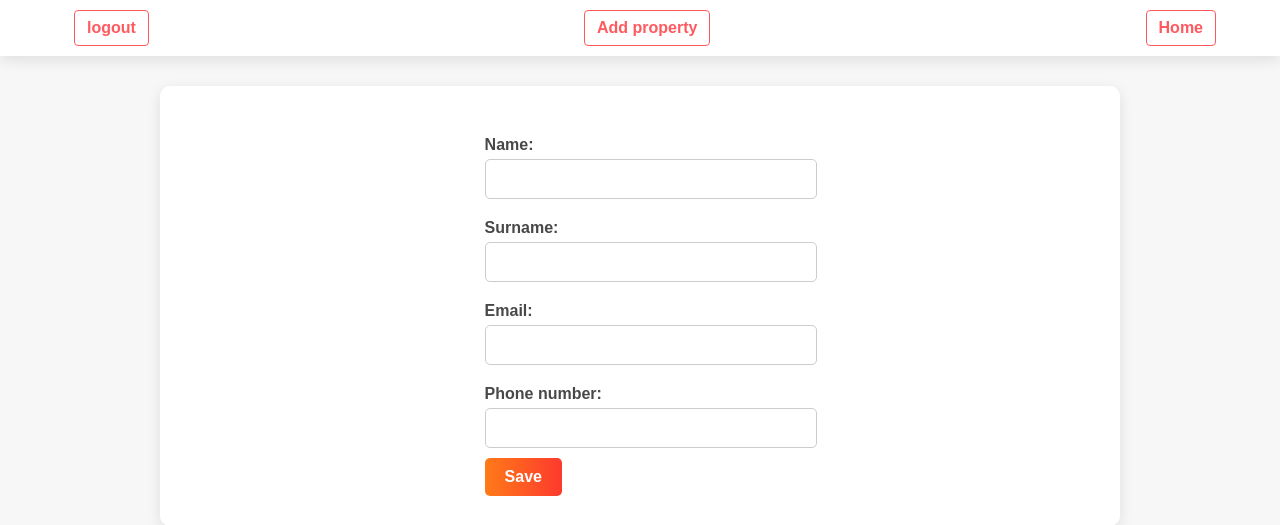
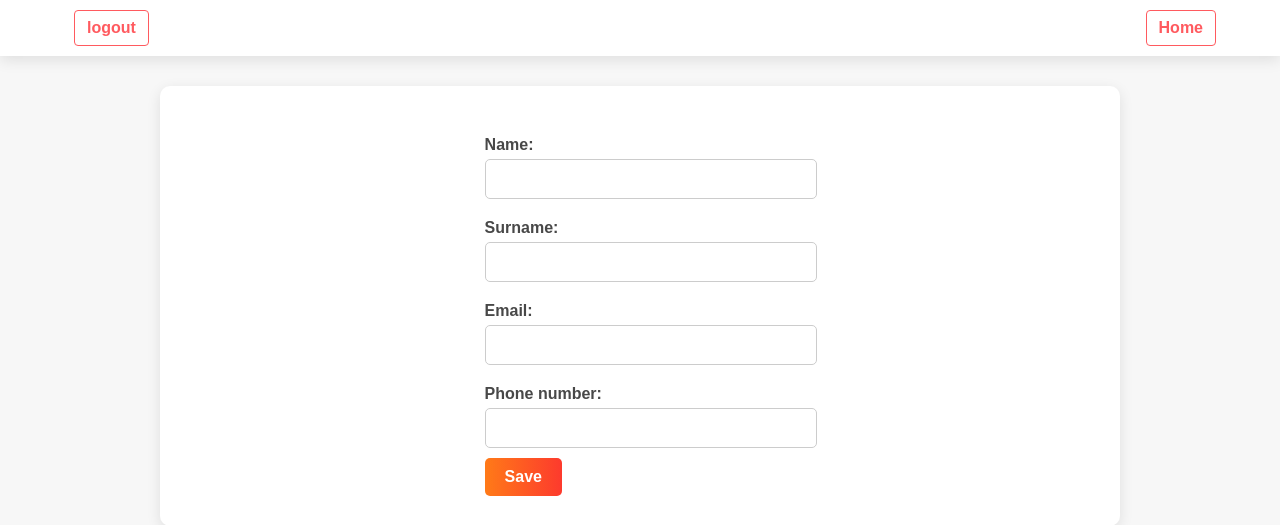
Before and after one commit to sm1ncH/grounddnd, a PHP site: page /profile.php in a window 1280 px wide. Shown: the top 525 px of the page. Run offline with PHP 8.4, Linux system fonts and the light colour scheme; the visitor is signed in with stand-in values (Sample User, id 1); data that the repository does not hold is empty.

Commit message:
gsdoadgsoa

```diff
--- a/profile.php
+++ b/profile.php
@@ -71,9 +71,6 @@ if (isset($_POST['submit2'])) {
         } else {
             echo "<a href='logout.php'>logout</a>";
         }
-        if (isset($_SESSION['id'])) {
-            echo "<a href='add_property.php'>Add property</a>";
-        }
 
         // profile icon svg link with link to profile.php
         if (isset($_SESSION['id'])) {
```
